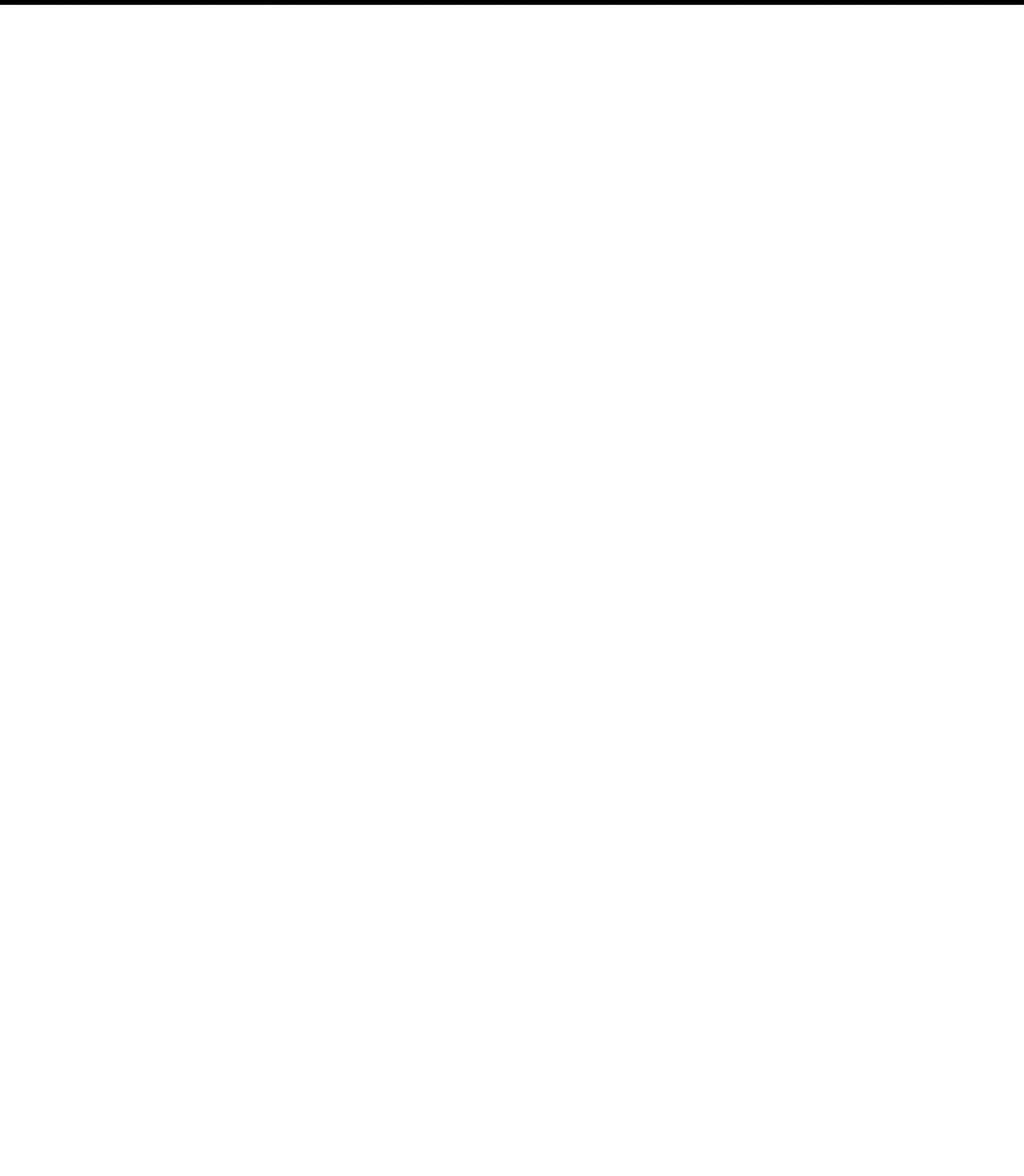
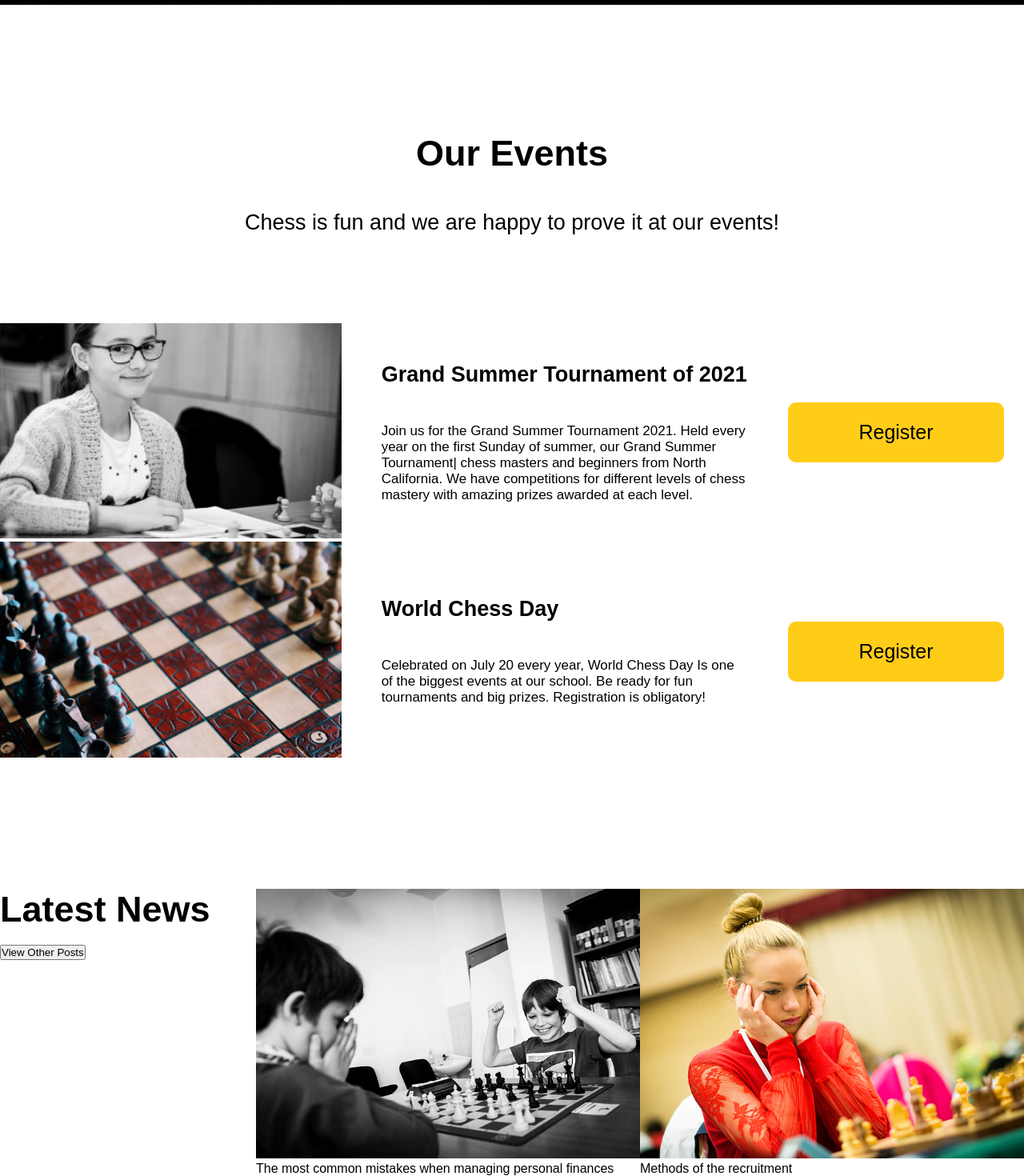
Before and after one commit to Mustaaaaa/proj-html-vuejs, a Vue app: page / in a window 1280 px wide. Shown: the part 4819-6289 px from the top of the page at 80% size. Before the commit the page ends 4825 px from the top, so only its background shows below. Built offline with nearby package versions, Linux system fonts and the light colour scheme.

Commit message:
add: fxed layout and add app events

```diff
--- a/src/components/AppMain/AppCourses/AppCard.vue
+++ b/src/components/AppMain/AppCourses/AppCard.vue
@@ -1,7 +1,7 @@
 <template>
     <div class="justify-center">
         <div class="container flex">
-            <div class="card col-4" v-for="course in courses">
+            <div class="card-courses col-4" v-for="course in courses">
                 <img :src="course.image" alt="">
                 <ul>
                     <li class="title">{{ course.title }}</li>
@@ -44,7 +44,7 @@ export default {
 </script>
 
 <style lang="scss">
-.card {
+.card-courses {
     margin: 0 20px;
     padding-bottom: 45px;
     text-align: center;
--- /dev/null
+++ b/src/components/AppMain/AppEvents/AppCard.vue
@@ -0,0 +1,92 @@
+<template>
+    <div class="justify-center">
+        <div class="container">
+            <div class="card-events" v-for="event in events">
+                <div class="row">
+                    <div class="col-4">
+                        <img :src="event.image" alt="">
+                    </div>
+                    <div class="col-5  card-description-section">
+                        <p class="title">{{ event.title }}</p>
+                        <p class="description">{{ event.description }}</p>
+                    </div>
+                    <div class="col-3 card-button-section">
+                        <button>Register</button>
+                    </div>
+                </div>
+            </div>
+        </div>
+    </div>
+</template>
+
+<script>
+export default {
+    data() {
+        return {
+            "events": [
+                {
+                    "image": "/mt-2236-home-img4.jpg",
+                    "title": "Grand Summer Tournament of 2021",
+                    "description": "Join us for the Grand Summer Tournament 2021. Held every year on the first Sunday of summer, our Grand Summer Tournament| chess masters and beginners from North California. We have competitions for different levels of chess mastery with amazing prizes awarded at each level.",
+                },
+                {
+                    "image": "/mt-2236-home-img5.jpg",
+                    "title": "World Chess Day",
+                    "description": "Celebrated on July 20 every year, World Chess Day Is one of the biggest events at our school. Be ready for fun tournaments and big prizes. Registration is obligatory!",
+                },
+            ],
+            "news": [
+                {
+                    "image": "/mt-2236-blog-img1.jpg",
+                    "description": "The most common mistakes when managing personal finances",
+                },
+                {
+                    "image": "/mt-2236-blog-img2.jpg",
+                    "description": "Methods of the recruitment",
+                },
+            ],
+        }
+    }
+}
+</script>
+
+<style lang="scss">
+.card-events {
+
+    .card-description-section{
+        padding: 0 25px 0 50px;
+        display: flex;
+        flex-direction: column;
+        justify-content: center;
+        text-align: left;
+        .title {
+            font-size: 27px;
+            font-weight: 700;
+        }
+
+        .description {
+            padding-top: 45px;
+            font-size: 17px;
+        }
+    }
+
+    img {
+        width: 100%;
+    }
+    .card-button-section{
+        display: flex;
+        align-items: center;
+        justify-content: center;
+
+        button {
+            background-color: #FFCD18;
+            border: none;
+            border-radius: 10px;
+            font-size: 25px;
+            width: 270px;
+            height: 75px;
+            cursor: pointer;
+        }
+    }
+}
+</style>
--- /dev/null
+++ b/src/components/AppMain/AppEvents/AppEvents.vue
@@ -0,0 +1,90 @@
+<template>
+    <div class="events-section justify-center">
+        <div class="container ">
+            <ul class="text-center">
+                <li>
+                    <ul class="title-events-section">
+                        <li class="title">Our Events</li>
+                        <li class="description"> Chess is fun and we are happy to prove it at our events!</li>
+                    </ul>
+                </li>
+                <li>
+                    <AppCard />
+                </li>
+            </ul>
+            <div class="latest-news-section justify-center">
+                <div class="container flex">
+                    <div class="col-3">
+                        <p class="title">Latest News</p>
+                        <br>
+                        <button class="button-view-other-posts">View Other Posts</button>
+                    </div>
+                    <div class="col-9 flex">
+                        <div class="flex col-6" v-for="latestNew in latestNews">
+                            <ul>
+                                <li><img :src="latestNew.image" alt=""></li>
+                                <li class="description">{{ latestNew.description }}</li>
+                            </ul>
+                        </div>
+                    </div>
+                </div>
+            </div>
+        </div>
+    </div>
+</template>
+
+<script>
+import AppCard from './AppCard.vue';
+
+export default {
+    data() {
+        return {
+            "latestNews": [
+                {
+                    "image": "/mt-2236-blog-img1.jpg",
+                    "description": "The most common mistakes when managing personal finances",
+                },
+                {
+                    "image": "/mt-2236-blog-img2.jpg",
+                    "description": "Methods of the recruitment",
+                },
+            ],
+        }
+    },
+    components: {
+        AppCard,
+    }
+}
+
+</script>
+
+<style lang="scss">
+.events-section {
+    padding: 160px 0 0 0;
+
+    .title-events-section {
+        .title {
+            font-size: 45px;
+            font-weight: 700;
+        }
+
+        .description {
+            font-size: 27px;
+            padding: 45px 0 110px 0;
+        }
+    }
+}
+
+.latest-news-section {
+    padding: 160px 0 0 0;
+
+
+    .title {
+        font-size: 45px;
+        font-weight: 700;
+    }
+
+
+
+}
+</style>
--- a/src/components/AppMain/AppMain.vue
+++ b/src/components/AppMain/AppMain.vue
@@ -3,6 +3,7 @@
     <AppWelcome/>
     <AppOurServices/>
     <AppCourses/>
+    <AppEvents/>
   </div>
 </template>
 
@@ -11,6 +12,7 @@ import axios from 'axios';
 import AppWelcome from './AppWelcome.vue';
 import AppOurServices from './AppOurServices.vue';
 import AppCourses from './AppCourses/AppCourses.vue';
+import AppEvents from './AppEvents/AppEvents.vue';
 
 
 export default {
@@ -23,6 +25,7 @@ export default {
     AppWelcome,
     AppOurServices,
     AppCourses,
+    AppEvents,
   }
 };
 </script>
```
